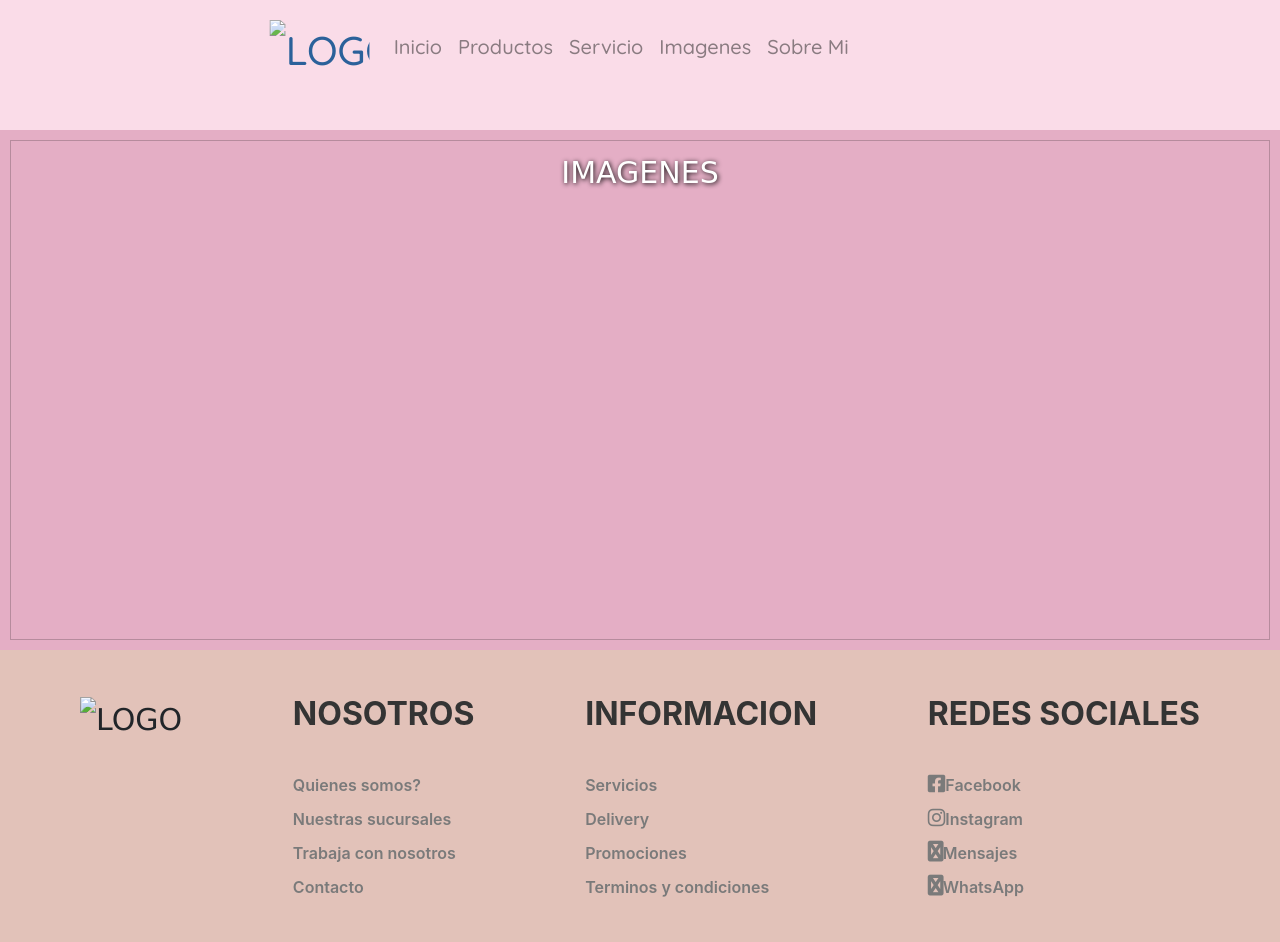
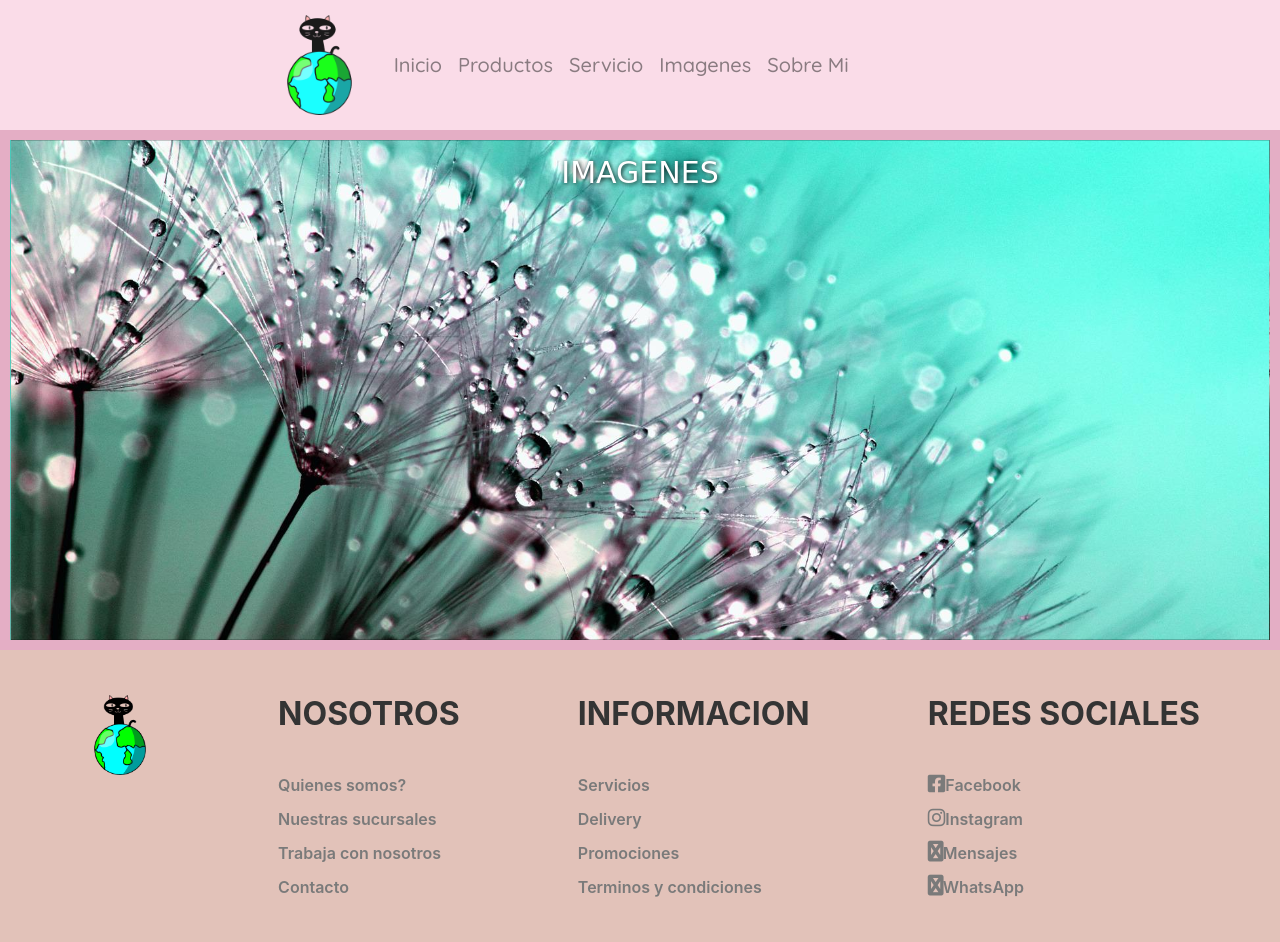
Before and after one commit to MartinArana/Web-HTML-CSS, a plain HTML site: page imagenes.html in a window 1280 px wide. Shown: the top 942 px of the page. Drawn offline with nearby package versions, Linux system fonts and the light colour scheme; the site is published under a folder, as on GitHub Pages, so addresses that start at the root find nothing.

Commit message:
Cambie diseño de paginas

```diff
--- a/estilos.css
+++ b/estilos.css
@@ -85,17 +85,17 @@ main .mensaje2 {
   border: solid rgba(0, 0, 0, 0.29) 1px;
 }
 .container-fluid .img1 {
-  background-image: url(/img/cat-1940487_1920.jpg);
+  background-image: url(img/cat-1940487_1920.jpg);
   background-size: cover;
   background-position: center;
 }
 .container-fluid .img2 {
-  background-image: url(/img/cat-300572_1920.jpg);
+  background-image: url(img/cat-300572_1920.jpg);
   background-size: cover;
   background-position: center;
 }
 .container-fluid .img3 {
-  background-image: url(/img/kitten-4611189_1920.jpg);
+  background-image: url(img/kitten-4611189_1920.jpg);
   background-size: cover;
   background-position: center;
 }
@@ -198,17 +198,17 @@ footer {
     border: solid rgba(0, 0, 0, 0.24) 1px;
   }
   .container-fluid .img1 {
-    background-image: url(/img/cat-1940487_1920.jpg);
+    background-image: url(img/cat-1940487_1920.jpg);
     background-size: cover;
     background-position: center;
   }
   .container-fluid .img2 {
-    background-image: url(/img/cat-300572_1920.jpg);
+    background-image: url(img/cat-300572_1920.jpg);
     background-size: cover;
     background-position: center;
   }
   .container-fluid .img3 {
-    background-image: url(/img/kitten-4611189_1920.jpg);
+    background-image: url(img/kitten-4611189_1920.jpg);
     background-size: cover;
     background-position: center;
   }
@@ -296,17 +296,17 @@ footer {
     border: solid rgba(0, 0, 0, 0.329) 1px;
   }
   .container-fluid .img1 {
-    background-image: url(/img/cat-1940487_1920.jpg);
+    background-image: url(img/cat-1940487_1920.jpg);
     background-size: cover;
     background-position: center;
   }
   .container-fluid .img2 {
-    background-image: url(/img/cat-300572_1920.jpg);
+    background-image: url(img/cat-300572_1920.jpg);
     background-size: cover;
     background-position: center;
   }
   .container-fluid .img3 {
-    background-image: url(/img/kitten-4611189_1920.jpg);
+    background-image: url(img/kitten-4611189_1920.jpg);
     background-size: cover;
     background-position: center;
   }
--- a/estilosI.css
+++ b/estilosI.css
@@ -88,7 +88,7 @@ main .mensaje2 {
 }
 
 .img1 {
-  background-image: url(/img/dandelion-445228_1920.jpg);
+  background-image: url(img/dandelion-445228_1920.jpg);
   background-size: cover;
   background-position: center;
 }
@@ -194,7 +194,7 @@ footer {
   }
 
   .img1 {
-    background-image: url(/img/dandelion-445228_1920.jpg);
+    background-image: url(img/dandelion-445228_1920.jpg);
     background-size: cover;
     background-position: center;
   }
@@ -234,7 +234,7 @@ footer {
   }
 
   .img1 {
-    background-image: url(/img/dandelion-445228_1920.jpg);
+    background-image: url(img/dandelion-445228_1920.jpg);
     background-size: cover;
     background-position: center;
   }
@@ -309,7 +309,7 @@ footer {
     }
 
     .img1 {
-      background-image: url(/img/dandelion-445228_1920.jpg);
+      background-image: url(img/dandelion-445228_1920.jpg);
       background-size: cover;
       background-position: center;
     }
--- a/estilosP.css
+++ b/estilosP.css
@@ -88,7 +88,7 @@ main .mensaje2 {
 }
 
 .img1 {
-  background-image: url(/img/lake-1802337_1920.jpg);
+  background-image: url(img/lake-1802337_1920.jpg);
   background-size: cover;
   background-position: center;
 }
@@ -194,7 +194,7 @@ footer {
   }
 
   .img1 {
-    background-image: url(/img/lake-1802337_1920.jpg);
+    background-image: url(img/lake-1802337_1920.jpg);
     background-size: cover;
     background-position: center;
   }
@@ -234,7 +234,7 @@ footer {
   }
 
   .img1 {
-    background-image: url(/img/lake-1802337_1920.jpg);
+    background-image: url(img/lake-1802337_1920.jpg);
     background-size: cover;
     background-position: center;
   }
@@ -309,7 +309,7 @@ footer {
     }
 
     .img1 {
-      background-image: url(/img/lake-1802337_1920.jpg);
+      background-image: url(img/lake-1802337_1920.jpg);
       background-size: cover;
       background-position: center;
     }
--- a/estilosS.css
+++ b/estilosS.css
@@ -88,7 +88,7 @@ main .mensaje2 {
 }
 
 .img1 {
-  background-image: url(/img/dandelion-445228_1920.jpg);
+  background-image: url(img/dandelion-445228_1920.jpg);
   background-size: cover;
   background-position: center;
 }
@@ -194,7 +194,7 @@ footer {
   }
 
   .img1 {
-    background-image: url(/img/dandelion-445228_1920.jpg);
+    background-image: url(img/dandelion-445228_1920.jpg);
     background-size: cover;
     background-position: center;
   }
@@ -234,7 +234,7 @@ footer {
   }
 
   .img1 {
-    background-image: url(/img/dandelion-445228_1920.jpg);
+    background-image: url(img/dandelion-445228_1920.jpg);
     background-size: cover;
     background-position: center;
   }
@@ -309,7 +309,7 @@ footer {
     }
 
     .img1 {
-      background-image: url(/img/dandelion-445228_1920.jpg);
+      background-image: url(img/dandelion-445228_1920.jpg);
       background-size: cover;
       background-position: center;
     }
--- a/estilosSB.css
+++ b/estilosSB.css
@@ -88,7 +88,7 @@ main .mensaje2 {
   border: solid rgba(0, 0, 0, 0.29) 1px;
 }
 .container-fluid .img1 {
-  background-image: url(/img/tree-736885.jpg);
+  background-image: url(img/tree-736885.jpg);
   background-size: cover;
   background-position: center;
 }
@@ -253,7 +253,7 @@ footer {
   }
 
   .container-fluid .img1 {
-    background-image: url(/img/tree-736885.jpg);
+    background-image: url(img/tree-736885.jpg);
     background-size: cover;
     background-position: center;
   }
@@ -307,7 +307,7 @@ footer {
     border: solid black 2px;
   }
   .container-fluid .img1 {
-    background-image: url(/img/tree-736885.jpg);
+    background-image: url(img/tree-736885.jpg);
     background-size: cover;
     background-position: center;
   }
@@ -379,7 +379,7 @@ footer {
     border: solid black 2px;
   }
   .container-fluid .img1 {
-    background-image: url(/img/tree-736885.jpg);
+    background-image: url(img/tree-736885.jpg);
     background-size: cover;
     background-position: center;
   }
--- a/imagenes.html
+++ b/imagenes.html
@@ -51,7 +51,7 @@
 
           <div class="logo navbar-brand">
             <a class="navbar-logo" href="#">
-              <img src="/img/Logofreda.png" alt="LOGO" />
+              <img src="img/Logofreda.png" alt="LOGO" />
             </a>
           </div>
 
@@ -115,7 +115,7 @@
       <div class="container_footer">
         <div class="box_footer">
           <div class="logo">
-            <img src="/img/Logofreda.png" alt="LOGO" />
+            <img src="img/Logofreda.png" alt="LOGO" />
           </div>
           <div class="terms">
           </div>
```
Also changed, not shown: index.html (+7 -7 lines), productos.html (+2 -2 lines), servicio.html (+2 -2 lines), sobremi.html (+2 -2 lines).
